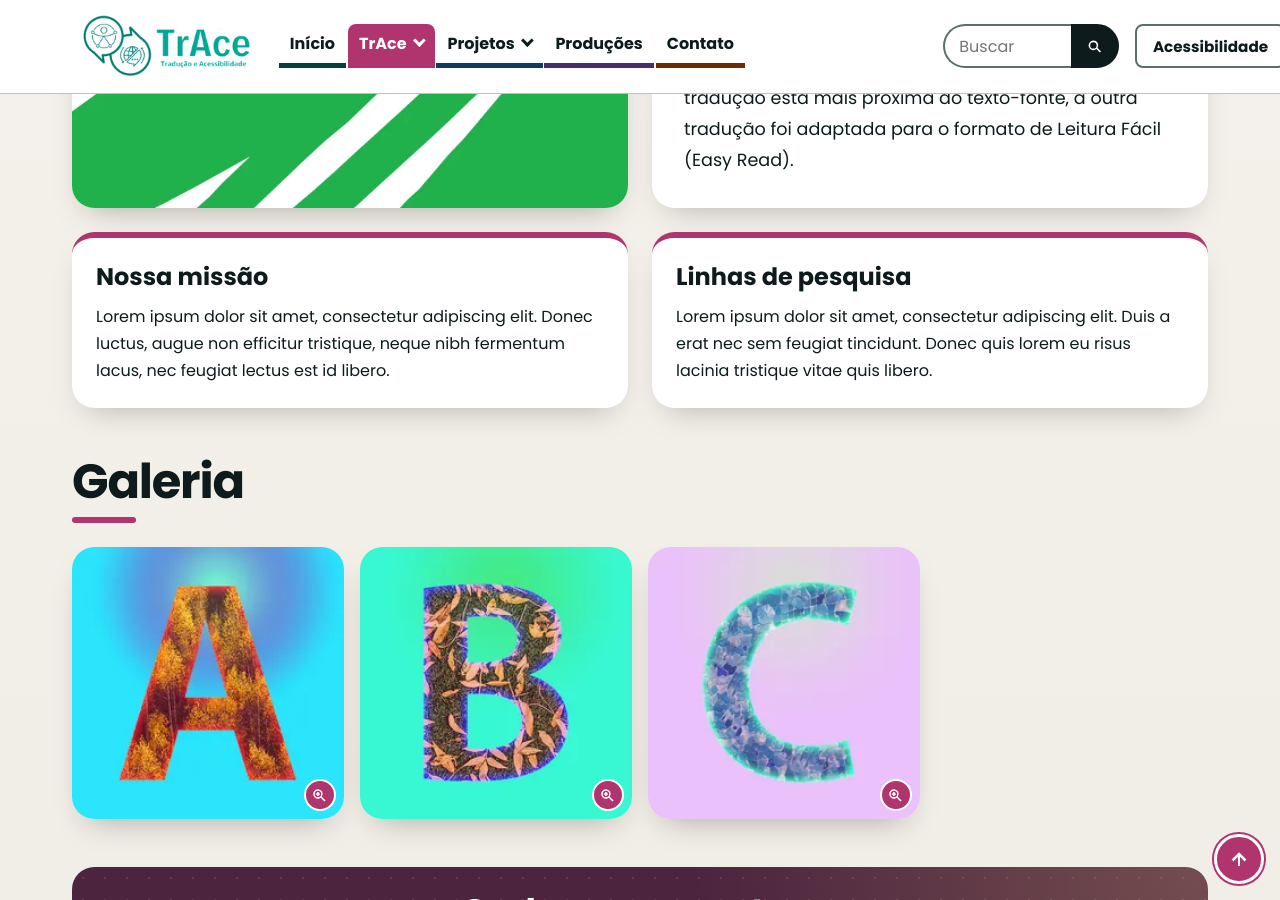
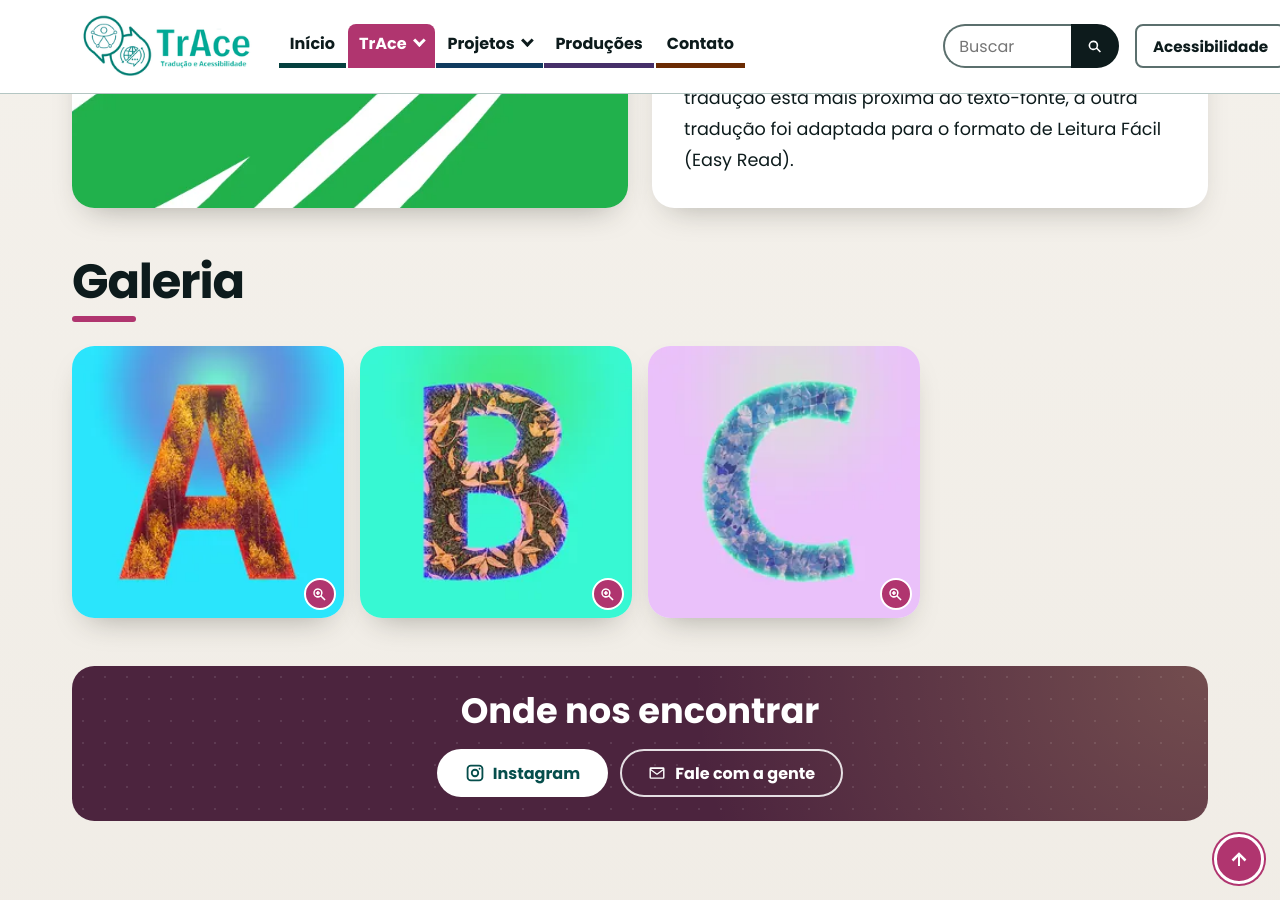
Before and after one commit to Niuuzinho/site-trace-teste, a Jekyll site: the page built from quem-somos.md, in a window 1280 px wide and 900 px high, scrolled down 613 px. Built offline with Jekyll 4.4.1, drawn with Linux system fonts in a browser that asks for light colours.

Commit message:
Quem somos: tira os cartões de missão e linhas de pesquisa
Co-Authored-By: Claude Sonnet 5.5 <noreply@anthropic.com>
Claude-Session: https://claude.ai/code/session_01AbHHXVauvBZ2sfPmWDepMS

```diff
--- a/quem-somos.md
+++ b/quem-somos.md
@@ -7,11 +7,5 @@ imagem: banners/quem-somos
 imagem_alt: "Fotografia do grupo TrAce reunido em atividade."
 galeria: grupo
 redes: true
-# Blocos opcionais abaixo do texto principal (provisórios em Lorem ipsum: o grupo troca pelo texto real; apague os dois para tirar o bloco).
-blocos:
-  - titulo: Nossa missão
-    texto: Lorem ipsum dolor sit amet, consectetur adipiscing elit. Donec luctus, augue non efficitur tristique, neque nibh fermentum lacus, nec feugiat lectus est id libero.
-  - titulo: Linhas de pesquisa
-    texto: Lorem ipsum dolor sit amet, consectetur adipiscing elit. Duis a erat nec sem feugiat tincidunt. Donec quis lorem eu risus lacinia tristique vitae quis libero.
 ---
 Dentro desse livro haverá um QR code que vai levar a um videolivro com recursos como narração, AD, legendas LSE e janela de Libras, de modo a atender o vasto grupo de pessoas com dificuldade para acessar material impresso tradicional, como, por exemplo, pessoas com dislexia ou com algum tipo de deficiência. O Príncipe Lindworm é um conto do século XIX é originalmente norueguês e não possui direitos autorais. O conto foi traduzido para o inglês por Svend Grundtvig e nós traduzimos para o português. Porém, a história conta com duas versões: enquanto uma tradução está mais próxima do texto-fonte, a outra tradução foi adaptada para o formato de Leitura Fácil (Easy Read).
```
Also changed, not shown: CLAUDE.md (+3 -1 lines).
